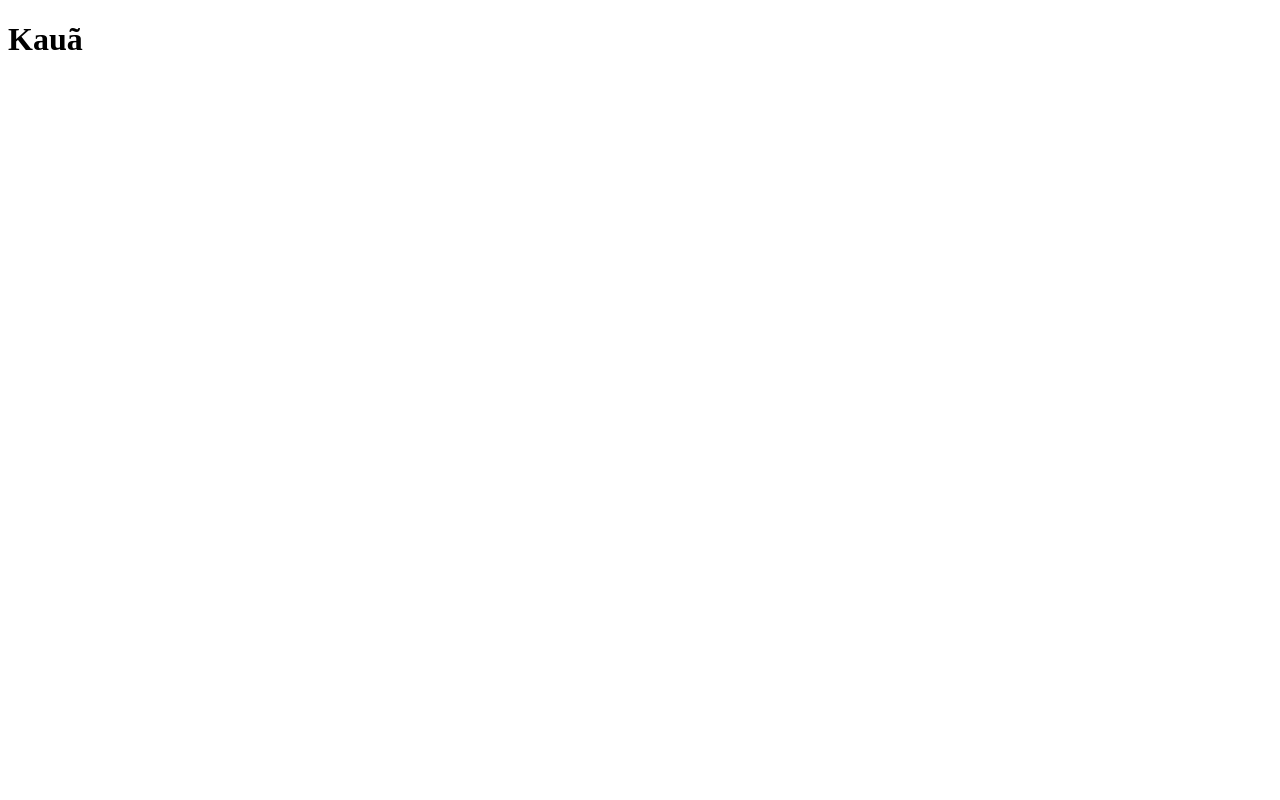
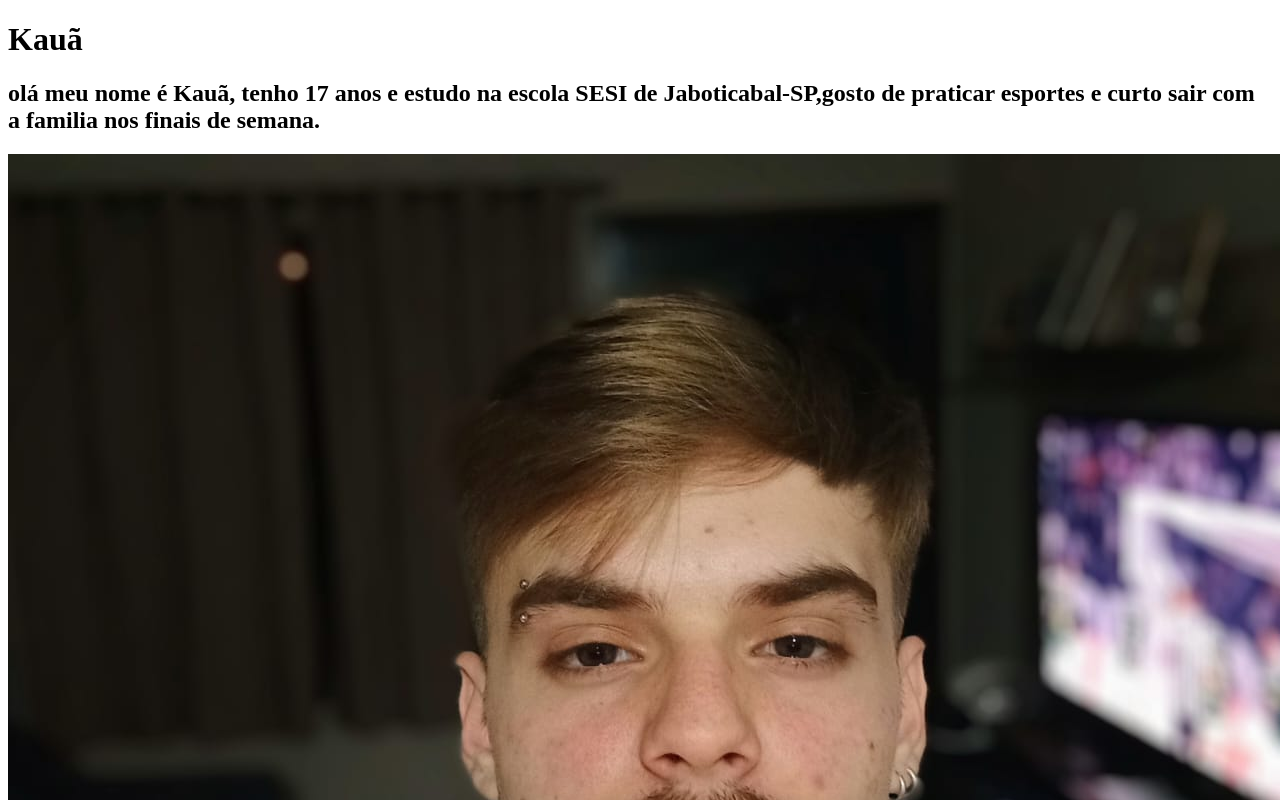
Before and after one commit to Andrade616/meu-site, a plain HTML site: page index.html in a window 1280 px wide. Shown: the top 800 px of the page. Drawn offline with Linux system fonts and the light colour scheme.

Commit message:
coloquei uma imagem e um texto

```diff
--- a/index.html
+++ b/index.html
@@ -4,11 +4,15 @@
 <head>
     <meta charset="UTF-8">
     <meta name="viewport" content="width=device-width, initial-scale=1.0">
+    <link rel="stylesheet" href="styles.css">
     <title>Document</title>
 </head>
 
 <body>
     <h1>Kauã</h1>
+    <h2>olá  meu nome é Kauã, tenho 17 anos e estudo na escola SESI de Jaboticabal-SP,gosto de praticar esportes e curto sair com a familia nos finais de semana.</h2>
 </body>
+<img src="img/WhatsApp Image 2024-09-03 at 09.56.41.jpeg" alt="">
+
 
 </html>
```
Also changed, not shown: img/WhatsApp Image 2024-09-03 at 09.56.41.jpeg (added).
